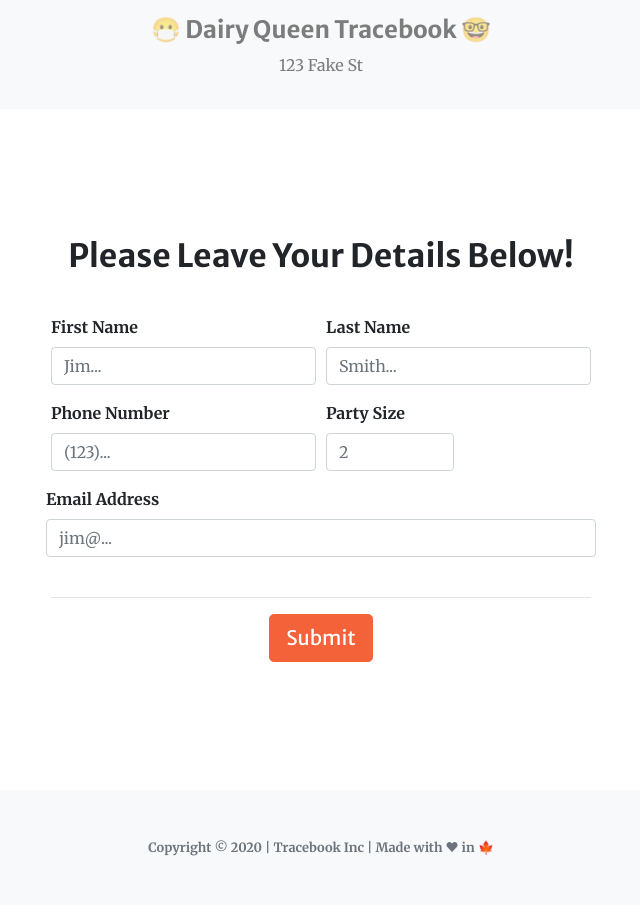
After one commit to mhofwell/the-tracebook, a Flask app: template mysite/templates/tracebooks/trace_form.html in a window 1280 px wide. The commit adds this page. Shown: the whole page, without its empty margins (319-959 px from the left). Run offline with Flask 2, Linux system fonts and the light colour scheme; the template is opened without the code that fills it, so the values that code supplies are empty; some libraries are stand-ins or nearby versions.

Commit message:
added templates

```diff
--- /dev/null
+++ b/mysite/templates/tracebooks/trace_form.html
@@ -0,0 +1,57 @@
+{% extends "tracebooks/tracebook.html" %}
+
+{% block main %}
+<!-- Contact details form -->
+<section class="page-section" id="contact">
+    <div class="container h-100">
+        <div class="row h-100 align-items-center justify-content-center text-left">
+            <div class="col-lg-6 align-self-baseline">
+                <div>
+                    <h2 class="form-group text-black text-center font-weight-bold">Please Leave Your Details Below!
+                    </h2>
+                </div>
+                <form method="post">
+                    <br>
+                    <div class="form-row">
+                        <div class="form-group col-md-6 text-black font-weight-bold">
+                            <label for="firstname">First Name</label>
+                            <input type="text" name="firstname" class="form-control" id="firstname" placeholder="Jim..."
+                                required>
+                        </div>
+                        <div class="form-group col-md-6 text-black font-weight-bold">
+                            <label for="lastname">Last Name</label>
+                            <input type="text" name="lastname" class="form-control" id="lastname" placeholder="Smith..."
+                                required>
+                        </div>
+                    </div>
+                    <div class="form-row">
+                        <div class="form-group col-md-6 text-black font-weight-bold">
+                            <label for="phone">Phone Number</label>
+                            <input type="tel" name="phone" class="form-control" id="phone" placeholder="(123)..."
+                                required>
+                        </div>
+                        <div class="form-group col-lg-3 text-black font-weight-bold">
+                            <label for="size">Party Size</label>
+                            <input type="number" name="size" class="form-control" id="size" placeholder="2" required>
+                        </div>
+                    </div>
+                    <div class="form-row text-black font-weight-bold">
+                        <label for="email">Email Address</label>
+                        <input type="email" name="email" class="form-control" id="email" placeholder="jim@..." required>
+                    </div>
+                    <br>
+                    <hr>
+                    <div class="form-row text-black font-weight-bold justify-content-center">
+                        <button input type="submit" class="btn btn-primary btn-lg js-scroll-trigger" href="#about"
+                            onclick="location.href='tracebooks/thank_you.html">Submit</button>
+                    </div>
+                </form>
+            </div>
+        </div>
+    </div>
+</section>
+<script>
+    function alert() { }
+</script>
+
+{% endblock %}
--- /dev/null
+++ b/mysite/templates/tracebooks/tracebook.html
@@ -0,0 +1,61 @@
+<!DOCTYPE html>
+<html lang="en">
+
+<head>
+    <meta charset="utf-8" />
+    <meta name="viewport" content="width=device-width, initial-scale=1, shrink-to-fit=no" />
+    <meta name="description" content="" />
+    <meta name="author" content="" />
+    <title>Tracebook</title>
+    <!-- Favicon-->
+    <link rel="icon" type="image/x-icon" href="static/favicon.ico" />
+    <!-- Font Awesome icons (free version)-->
+    <script src="https://use.fontawesome.com/releases/v5.15.1/js/all.js" crossorigin="anonymous"></script>
+    <!-- Google fonts-->
+    <link href="https://fonts.googleapis.com/css?family=Merriweather+Sans:400,700" rel="stylesheet" />
+    <link href="https://fonts.googleapis.com/css?family=Merriweather:400,300,300italic,400italic,700,700italic"
+        rel="stylesheet" type="text/css" />
+    <!-- Third party plugin CSS-->
+    <link href="https://cdnjs.cloudflare.com/ajax/libs/magnific-popup.js/1.1.0/magnific-popup.min.css"
+        rel="stylesheet" />
+    <!-- Core theme CSS (includes Bootstrap)-->
+    <link rel=stylesheet type=text/css href="{{ url_for('static', filename='styles.css') }}">
+    <title> </title>
+</head>
+
+<body>
+    <nav class="navbar navbar-light bg-light">
+        <div class="container justify-content-center">
+            <span class="navbar-text text-center">
+                <h4><strong>&#128567 Dairy Queen Tracebook 🤓 </strong></h4>
+                <p>123 Fake St</p>
+            </span>
+        </div>
+    </nav>
+    {% block main %}
+    <!-- TEMPLATE -->
+    <!-- TEMPLATE -->
+    {% endblock %}
+    {% for message in get_flashed_messages() %}
+    <div class=flash>{{ message }}</div>
+    {% endfor %}
+    <!-- Footer-->
+    <footer class="bg-light py-5">
+        <div class="container">
+            <div class="small text-center text-muted"><strong>Copyright © 2020 | Tracebook Inc | Made with &#10084
+                    in 🍁</strong>
+            </div>
+        </div>
+    </footer>
+    <!-- Bootstrap core JS-->
+    <script src="https://code.jquery.com/jquery-3.5.1.slim.min.js"></script>
+    <script src="https://cdn.jsdelivr.net/npm/bootstrap@4.5.3/dist/js/bootstrap.bundle.min.js"></script>
+    <!-- Third party plugin JS-->
+    <script src="https://cdnjs.cloudflare.com/ajax/libs/jquery-easing/1.4.1/jquery.easing.min.js"></script>
+    <script src="https://cdnjs.cloudflare.com/ajax/libs/magnific-popup.js/1.1.0/jquery.magnific-popup.min.js"></script>
+    <!-- Core theme JS-->
+    <script src="static/scripts.js"></script>
+
+</body>
+
+</html>
```
Also changed, not shown: mysite/templates/auth/register.html (+16 -6 lines), mysite/templates/tracebooks/thank_you.html (added, +22 -0 lines).
